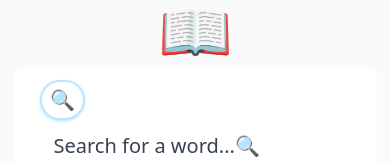
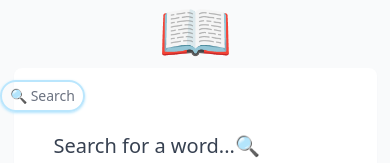
Before and after one commit to Esther-Lita/react-dictionary-project, a React (Create React App) app: page / in a window 390 px wide. Shown: the top 163 px of the page. Built offline with nearby package versions, Linux system fonts and the light colour scheme; no server answers.

Commit message:
Updated the SearchBtn to make it more intuitive

```diff
--- a/src/SearchBtn.js
+++ b/src/SearchBtn.js
@@ -2,10 +2,10 @@ import React from "react";
 
 export default function SearchBtn() {
   return (
-    <div className="fixed text-xl top-20 left-10 lg:left-32 2xl:left-96 md:left-18 sm:left-">
+    <div className="fixed left-0 text-sm top-20 lg:left-16 2xl:left-60 md:left-4 sm:left-1 lg:text-xl">
       <a href="./#Search ">
-        <button className="px-2 py-1 transition border-2 rounded-full shadow shadow-sky-200 border-sky-200 hover:shadow-lg ">
-          🔍
+        <button className="px-2 py-1 text-gray-500 transition border-2 rounded-full shadow shadow-sky-200 border-sky-200 hover:shadow-lg">
+          🔍 Search
         </button>
       </a>
     </div>
```
